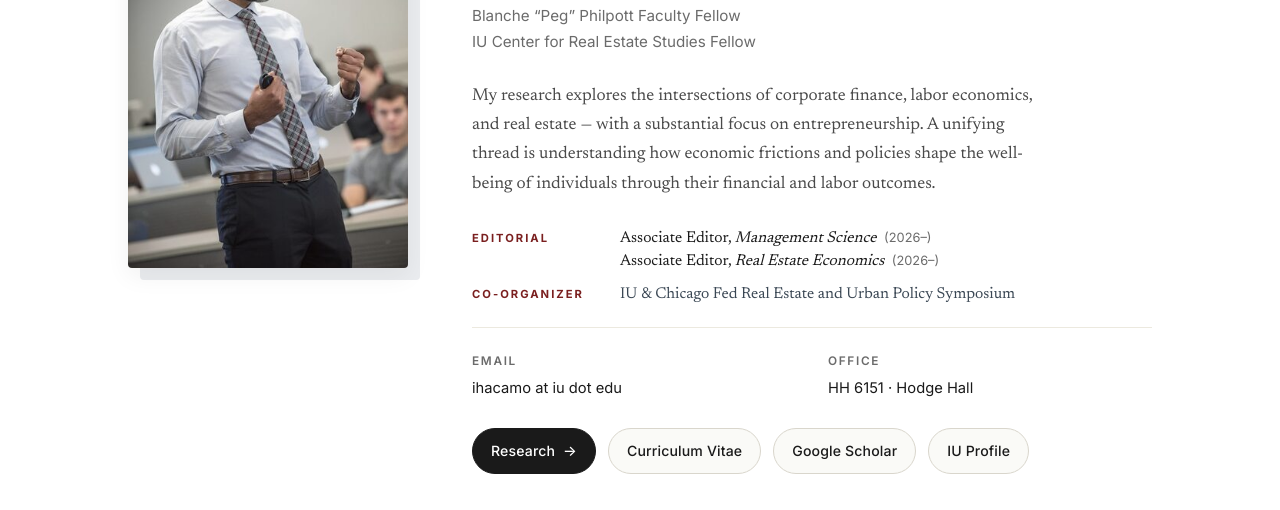
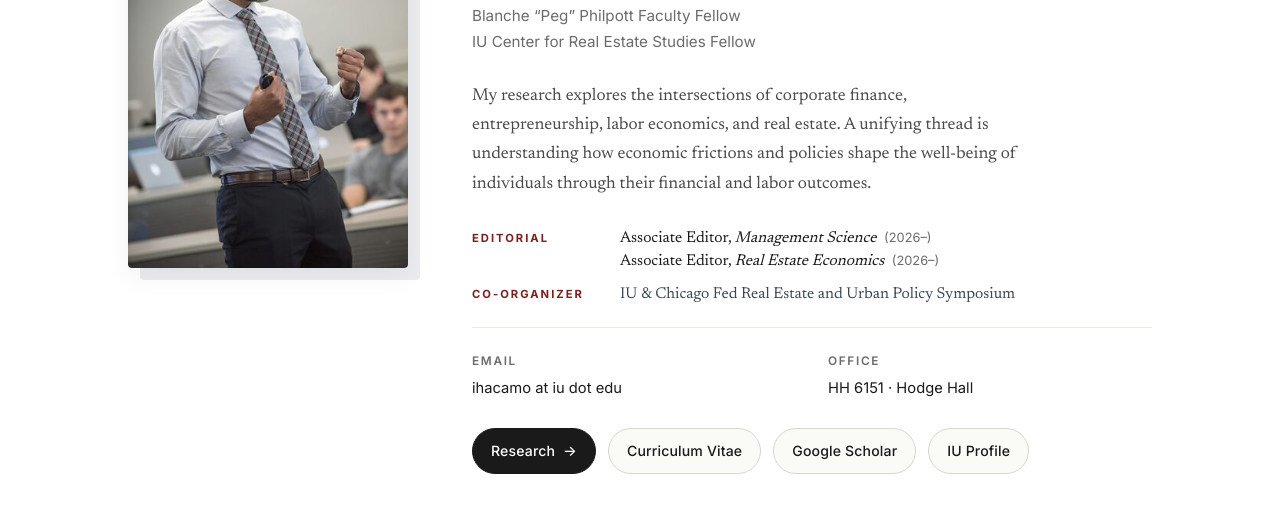
Before and after one commit to isaachacamo/isaachacamo.github.io, a plain HTML site: page index.html in a window 1280 px wide. Shown: the part 290-800 px from the top of the page. Drawn offline with Linux system fonts and the light colour scheme.

Commit message:
Updated research int index.html

```diff
--- a/index.html
+++ b/index.html
@@ -4,7 +4,7 @@
 <meta charset="UTF-8" />
 <meta name="viewport" content="width=device-width, initial-scale=1.0" />
 <title>Isaac I. Hacamo &mdash; Associate Professor of Finance</title>
-<meta name="description" content="Isaac I. Hacamo is Associate Professor of Finance at the Indiana University Kelley School of Business. His research bridges Corporate Finance, Labor Economics, and Real Estate." />
+<meta name="description" content="Isaac I. Hacamo is Associate Professor of Finance at the Indiana University Kelley School of Business. His research bridges Corporate Finance, Entrepreneurship, Labor Economics, and Real Estate." />
 <link rel="icon" type="image/svg+xml" href="assets/favicon.svg">
 <link rel="preconnect" href="https://fonts.googleapis.com">
 <link rel="preconnect" href="https://fonts.gstatic.com" crossorigin>
@@ -43,7 +43,7 @@
         <div class="affiliation">Blanche &ldquo;Peg&rdquo; Philpott Faculty Fellow<br />IU Center for Real Estate Studies Fellow</div>
 
         <p class="lede">
-          My research explores the intersections of corporate finance, labor economics, and real estate &mdash; with a substantial focus on entrepreneurship. A unifying thread is understanding how economic frictions and policies shape the well-being of individuals through their financial and labor outcomes.
+          My research explores the intersections of corporate finance, entrepreneurship, labor economics, and real estate. A unifying thread is understanding how economic frictions and policies shape the well-being of individuals through their financial and labor outcomes.
         </p>
 
         <div class="highlights">
```
